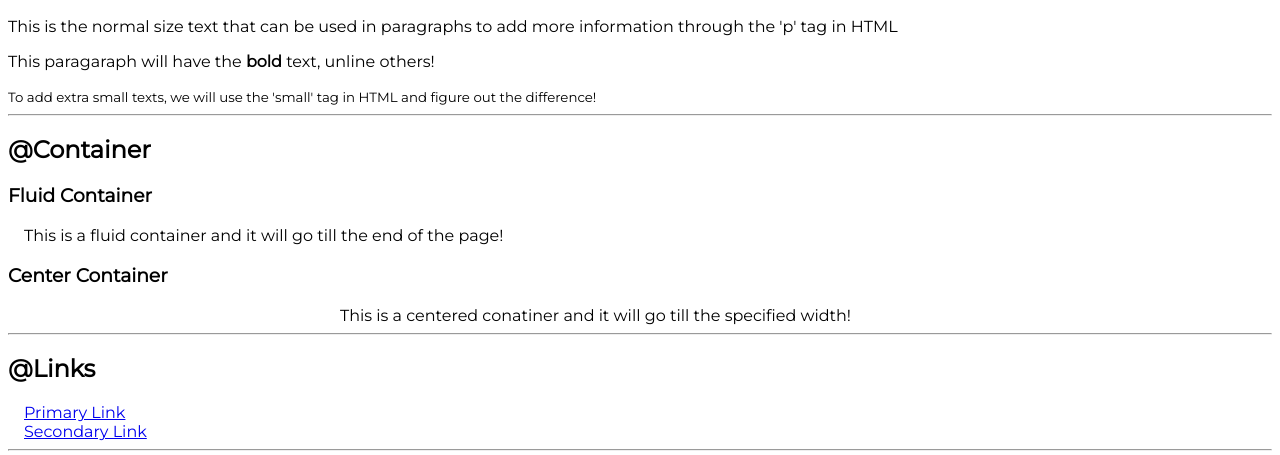
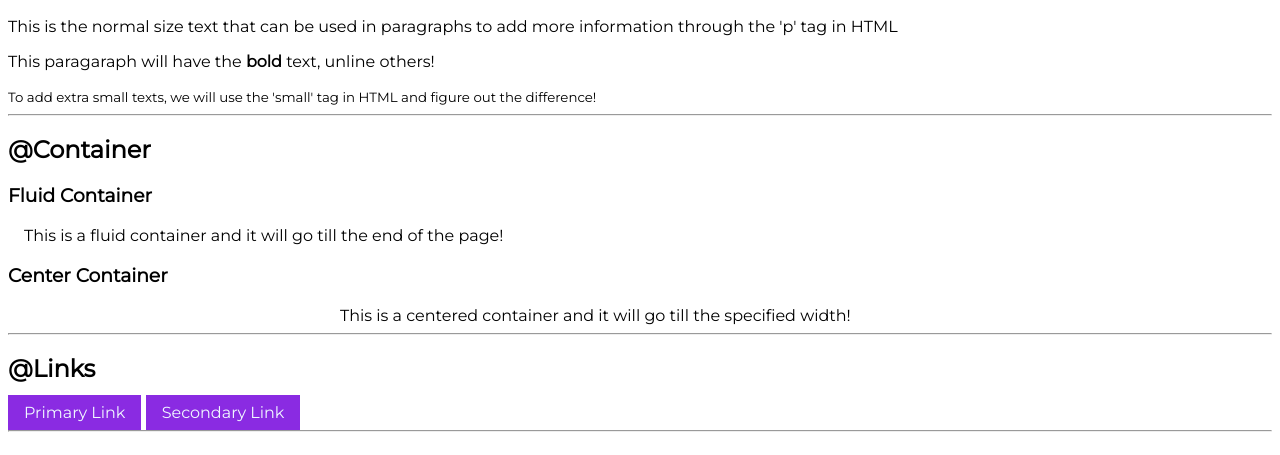
Before and after one commit to iaror14/IshaArora-neoG-lesson3, a plain HTML site: page index.html in a window 1280 px wide. Shown: the part 282-737 px from the top of the page. Drawn offline with Linux system fonts and the light colour scheme.

Commit message:
links & all!

```diff
--- a/index.html
+++ b/index.html
@@ -40,13 +40,12 @@
     </div>
     <h3>Center Container</h3>
     <div class="container container-center">
-      This is a centered conatiner and it will go till the specified width!
+      This is a centered container and it will go till the specified width!
     </div>
     <hr />
     <h2>@Links</h2>
     <a href="/" class="links">Primary Link</a>
-    <br />
-    <a href="/" class="links">Secondary Link</a>
+    <a href="/" class="primary-links">Secondary Link</a>
     <hr />
     <h2>@Lists</h2>
     <h3>Unordered Lists</h3>
--- a/style.css
+++ b/style.css
@@ -13,7 +13,10 @@ body {
   margin: auto;
 }
 /**-Links-**/
-.links {
-  padding: 0.5rem 1rem;
+.links,
+.primary-links {
+  color: aliceblue;
+  text-decoration: none;
+  padding: 0.5rem 1rem 0.5rem 1rem;
+  background-color: blueviolet;
 }
-text-decoration: none;
```
